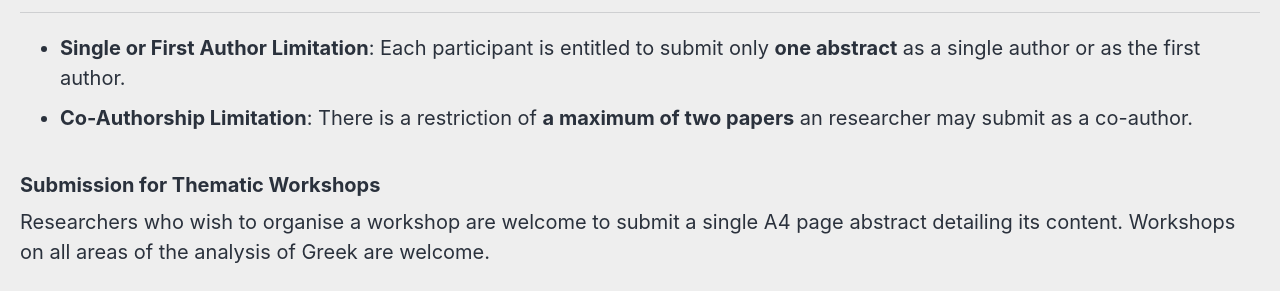
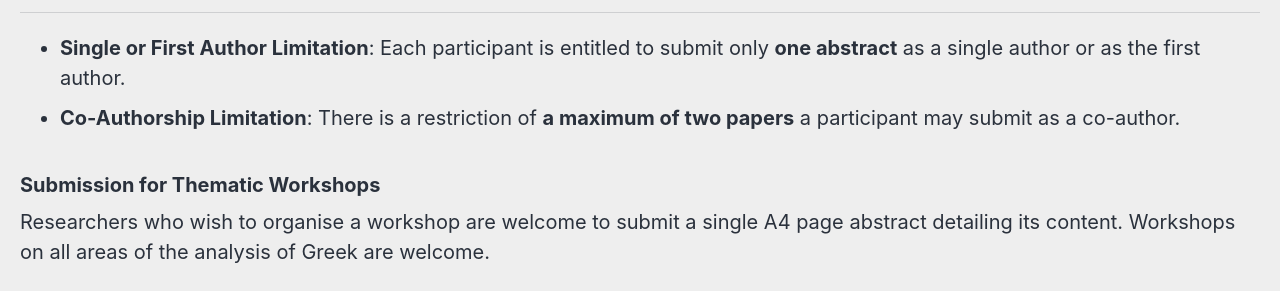
Before and after one commit to roryleung/ICGL17, a Jekyll site: the page built from _pages/cfp.md, in a window 1280 px wide. Shown: the part 1028-1319 px from the top of the page. Built offline with Jekyll 4.4.1, drawn with Linux system fonts in a browser that asks for light colours; cached includes are drawn as plain includes; nearby versions of some CDN libraries.

Commit message:
Update cfp.md

```diff
--- a/_pages/cfp.md
+++ b/_pages/cfp.md
@@ -21,7 +21,7 @@ Those who wish to participate in ICGL17 with a presentation are invited to submi
 ## Revised Submission Guidelines
 
 - **Single or First Author Limitation**: Each participant is entitled to submit only **one abstract** as a single author or as the first author.
-- **Co-Authorship Limitation**: There is a restriction of **a maximum of two papers** an researcher may submit as a co-author.
+- **Co-Authorship Limitation**: There is a restriction of **a maximum of two papers** a participant may submit as a co-author.
 
 ### Submission for Thematic Workshops
 
```
